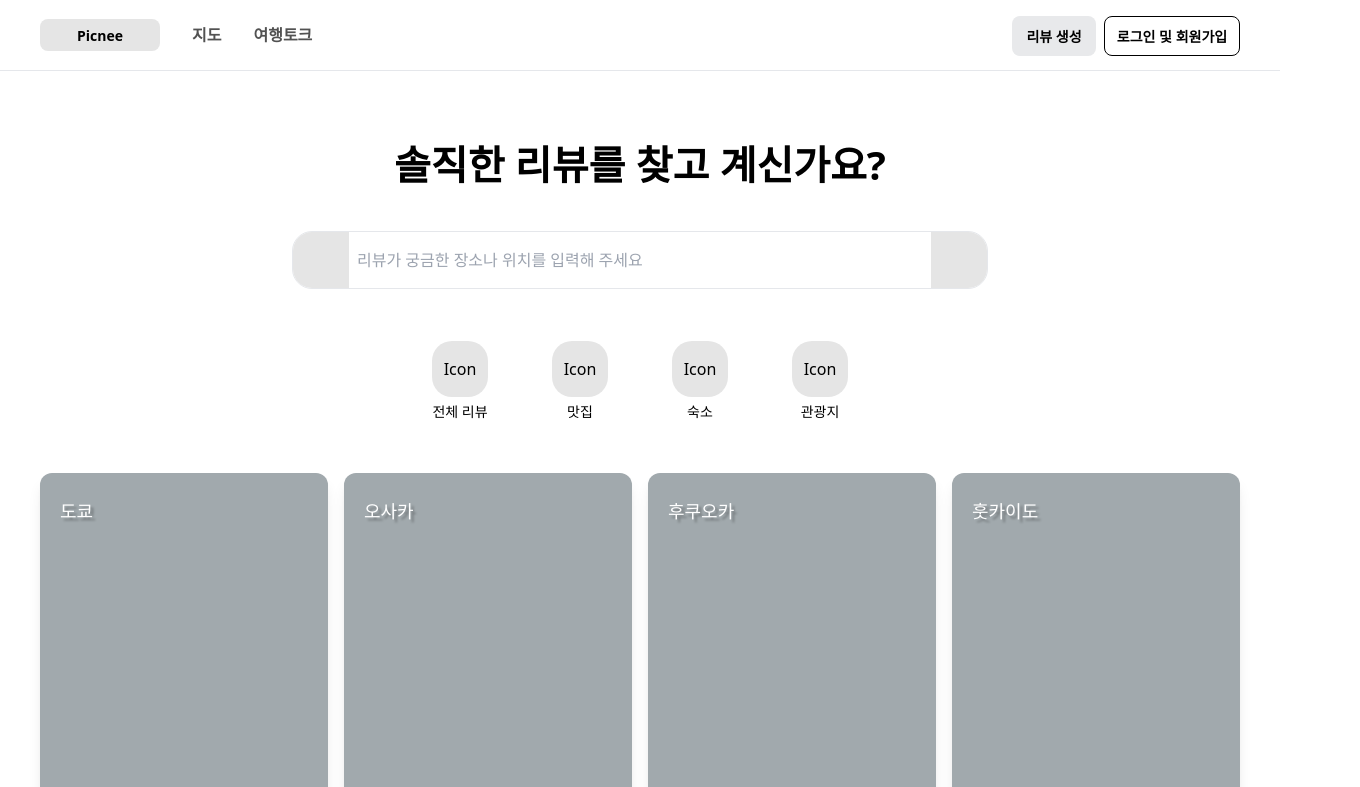
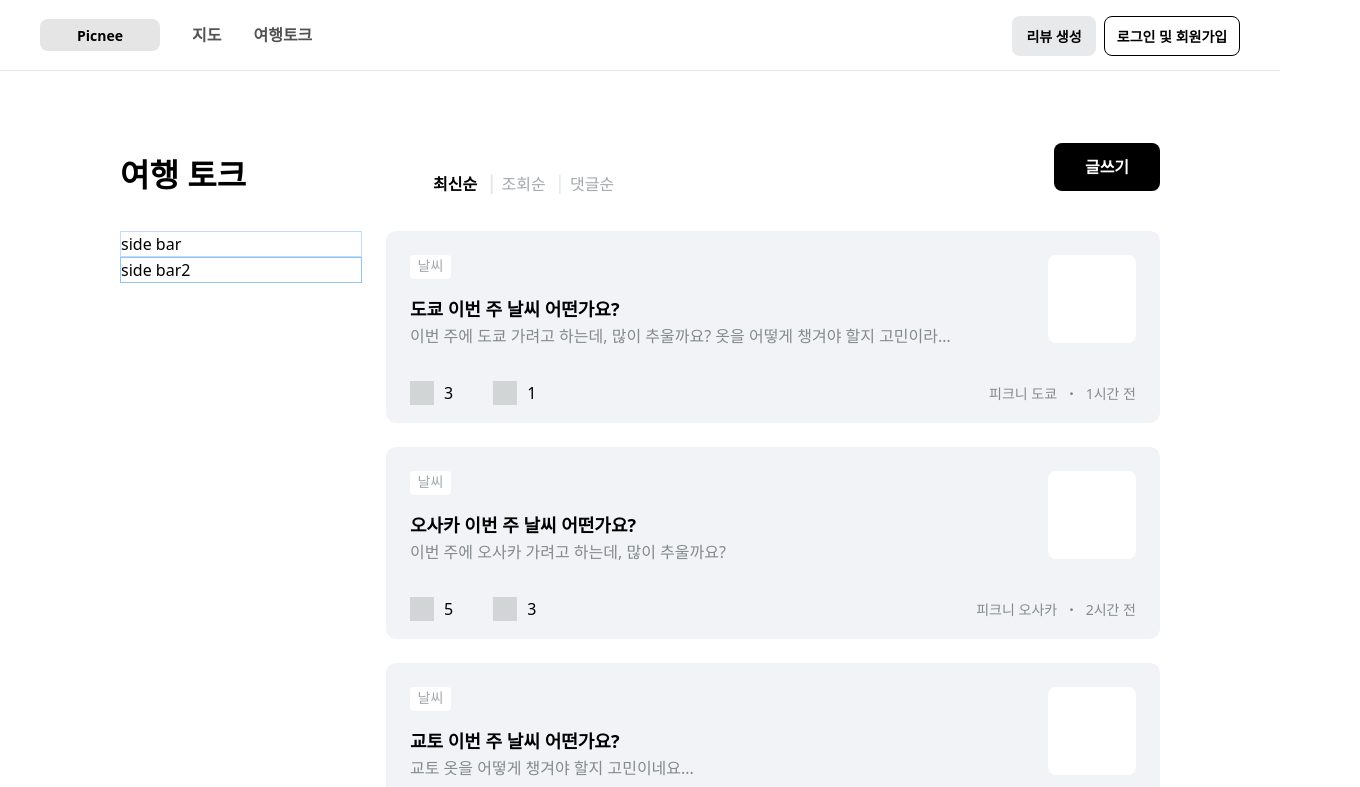
Before and after one commit to picnee/picnee_frontend, a Next.js app: page /travelTalk in a window 1280 px wide. Shown: the top 787 px of the page, 1360 px wide, since content can reach past the window. Built offline with nearby package versions, Linux system fonts and the light colour scheme; no server answers.

Commit message:
Feat: 여행 토크 페이지 UI 구현 중

```diff
--- /dev/null
+++ b/src/app/(route)/travelTalk/_components/SideBarNav.tsx
@@ -0,0 +1,10 @@
+const SideBarNav = () => {
+  return (
+    <div>
+      <p className="border border-blue-200">side bar</p>
+      <p className="border border-blue-300">side bar2</p>
+    </div>
+  );
+};
+
+export default SideBarNav;
--- /dev/null
+++ b/src/app/(route)/travelTalk/_components/TalkList.tsx
@@ -0,0 +1,103 @@
+import Pagination from "@/components/common/Pagination";
+
+interface dataType {
+  sticker: string;
+  title: string;
+  content: string;
+  watch: string;
+  like: string;
+  nickname: string;
+  time: string;
+}
+
+const TalkList = () => {
+  const dummyData: dataType[] = [
+    {
+      sticker: "날씨",
+      title: "도쿄 이번 주 날씨 어떤가요?",
+      content:
+        "이번 주에 도쿄 가려고 하는데, 많이 추울까요? 옷을 어떻게 챙겨야 할지 고민이라서요. 날씨 예보에...",
+      watch: "3",
+      like: "1",
+      nickname: "피크니 도쿄",
+      time: "1",
+    },
+    {
+      sticker: "날씨",
+      title: "오사카 이번 주 날씨 어떤가요?",
+      content: "이번 주에 오사카 가려고 하는데, 많이 추울까요?",
+      watch: "5",
+      like: "3",
+      nickname: "피크니 오사카",
+      time: "2",
+    },
+    {
+      sticker: "날씨",
+      title: "교토 이번 주 날씨 어떤가요?",
+      content: "교토 옷을 어떻게 챙겨야 할지 고민이네요...",
+      watch: "10",
+      like: "1",
+      nickname: "피크니 교토",
+      time: "3",
+    },
+    {
+      sticker: "날씨",
+      title: "후쿠오카 이번 주 날씨 어떤가요?",
+      content:
+        "이번 주에 후쿠오카 가려고 하는데, 많이 추울까요? 옷을 어떻게 챙겨야 할지 고민이라서요. 날씨 예보에는 별로 안 추울 것 같긴한데 걱정이네요",
+      watch: "10",
+      like: "8",
+      nickname: "피크니 후쿠오카",
+      time: "4",
+    },
+  ];
+  return (
+    <>
+      {dummyData.map((item: dataType) => (
+        <div className="mb-[24px]" key={item.title}>
+          <div className="w-[100%] h-[192px] bg-gray-100 rounded-m p-[24px]">
+            <div className="grid grid-cols-4">
+              <div className="col-span-3">
+                <div className="text-sm leading-1 text-gray-400 text-center w-[41px] h-[24px] bg-white rounded-xs ">
+                  {item.sticker}
+                </div>
+                <div className="mt-[16px] mb-[32px]">
+                  <p className="font-600 text-2xl  truncate max-w-[633px] whitespace-nowrap">
+                    {item.title}
+                  </p>
+                  <p
+                    title={item.content}
+                    className="font-400 text-lg text-gray-500  truncate max-w-[633px] whitespace-nowrap"
+                  >
+                    {item.content}
+                  </p>
+                </div>
+              </div>
+              <div className="col-span-1">
+                <div className="bg-white w-[88px] h-[88px] rounded-sm float-right"></div>
+              </div>
+            </div>
+            <div className="flex items-center justify-between h-">
+              <div className="flex gap-[40px]">
+                <div className="flex gap-[10px]">
+                  <span className="block w-[24px] h-[24px] bg-gray-200"></span>
+                  <span>{item.watch}</span>
+                </div>
+                <div className="flex gap-[10px]">
+                  <span className="block w-[24px] h-[24px] bg-gray-200"></span>
+                  <span>{item.like}</span>
+                </div>
+              </div>
+              <p className="text-sm text-gray-500">
+                {item.nickname} &nbsp;・&nbsp; {item.time}시간 전
+              </p>
+            </div>
+          </div>
+        </div>
+      ))}
+      <Pagination />
+    </>
+  );
+};
+
+export default TalkList;
--- /dev/null
+++ b/src/app/(route)/travelTalk/_components/TravelTalkHeader.tsx
@@ -0,0 +1,45 @@
+"use client";
+import CommonButton from "@/components/common/CommonButton";
+import { useState } from "react";
+
+const TravelTalkHeader = () => {
+  const [selectedFilter, setSelectedFilter] = useState<string>("최신순");
+  // 검색필터
+  const filter = ["최신순", "조회순", "댓글순"];
+
+  const handleFilter = (filterType: string) => {
+    setSelectedFilter(filterType);
+  };
+
+  return (
+    <div className="flex justify-between items-center">
+      <div className="flex items-center gap-8">
+        <p className="text-5xl font-bold mr-[155px]">여행 토크</p>
+        <div className="text-lg flex gap-2 mt-[18px]">
+          {filter.map((item) => (
+            <div key={item}>
+              <p
+                className={`cursor-pointer ${
+                  selectedFilter === item
+                    ? "text-black font-bold"
+                    : "text-gray-400"
+                }`}
+                onClick={() => handleFilter(item)}
+              >
+                {item} &nbsp;
+                {item !== "댓글순" && <span className="text-gray-150">⎟</span>}
+              </p>
+            </div>
+          ))}
+        </div>
+      </div>
+      <div>
+        <CommonButton variant="solid_btn" size="m">
+          글쓰기
+        </CommonButton>
+      </div>
+    </div>
+  );
+};
+
+export default TravelTalkHeader;
--- /dev/null
+++ b/src/app/(route)/travelTalk/page.tsx
@@ -0,0 +1,21 @@
+import SideBarNav from "./_components/SideBarNav";
+import TalkList from "./_components/TalkList";
+import TravelTalkHeader from "./_components/TravelTalkHeader";
+
+const TravelTalk = () => {
+  return (
+    <div className="pt-[72px] pb-[80px]">
+      <TravelTalkHeader />
+      <div className="grid grid-cols-4 gap-[24px] pt-[24px]">
+        <div className="col-span-1">
+          <SideBarNav />
+        </div>
+        <div className="col-span-3">
+          <TalkList />
+        </div>
+      </div>
+    </div>
+  );
+};
+
+export default TravelTalk;
--- a/src/components/common/Header.tsx
+++ b/src/components/common/Header.tsx
@@ -76,7 +76,7 @@ const Header = () => {
             </li>
             <li
               className="cursor-pointer transition-all duration-200 hover:text-black text-neutral-600"
-              onClick={() => handleNav("/")}
+              onClick={() => handleNav("/travelTalk")}
             >
               여행토크
             </li>
--- /dev/null
+++ b/src/components/common/Pagination.tsx
@@ -0,0 +1,5 @@
+const Pagination = () => {
+  return <p className="border border-blue-400">pagination</p>;
+};
+
+export default Pagination;
```
